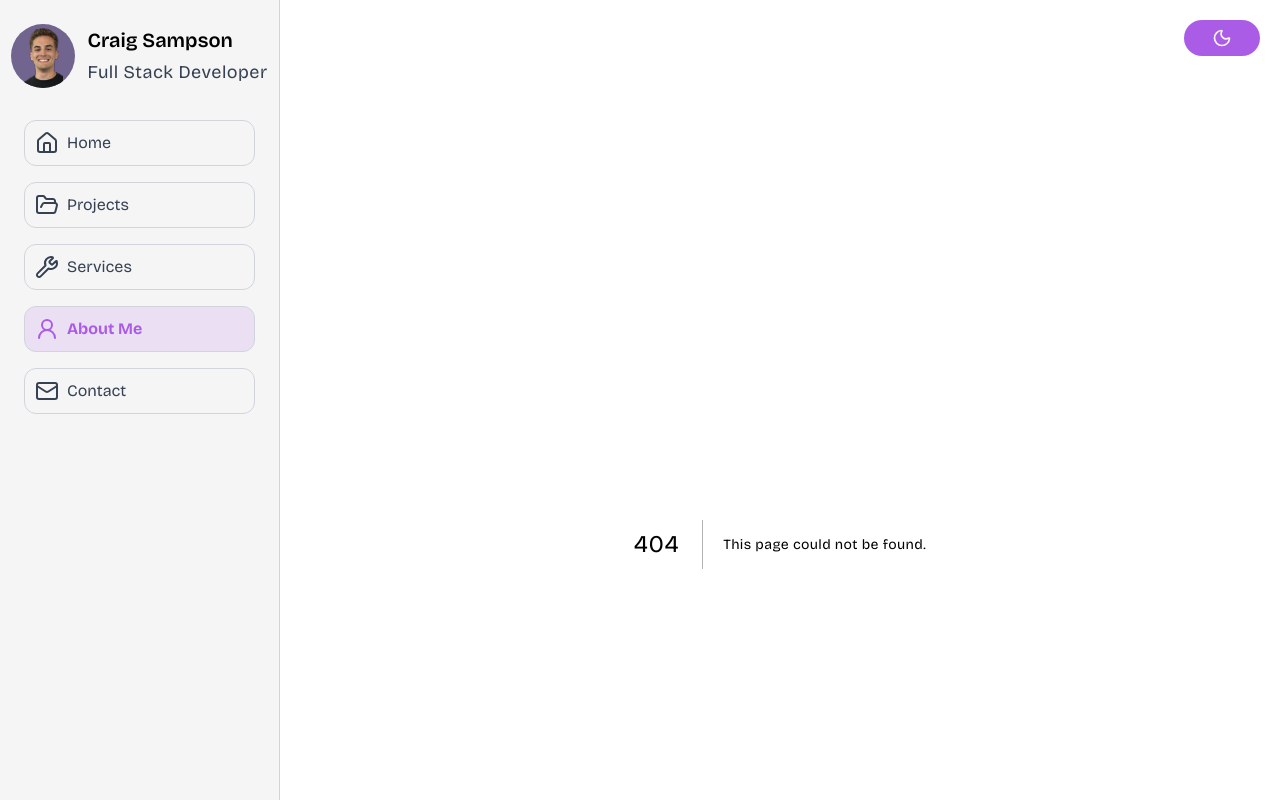
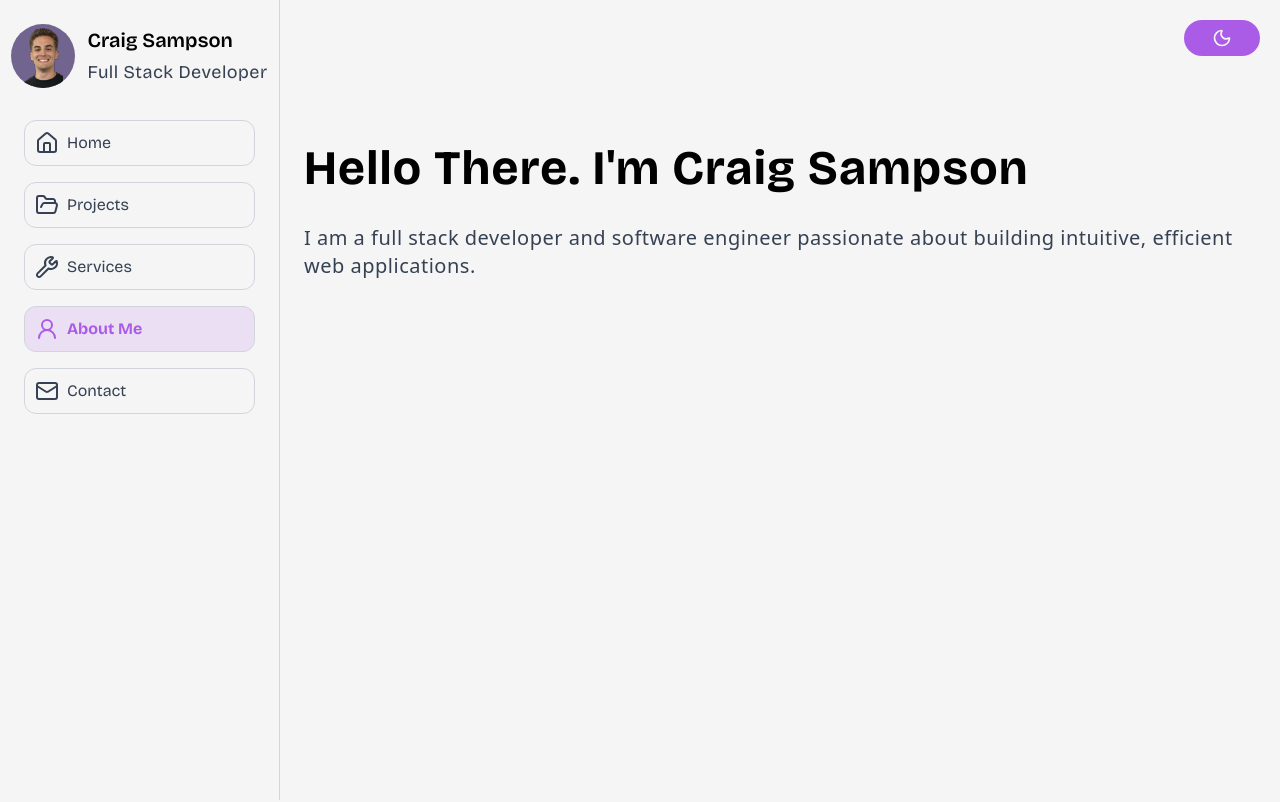
Before and after one commit to csam15/craigsampson-com, a Next.js app: page /about in a window 1280 px wide. Before the commit this address had no page. Shown: the top 802 px of the page. Built offline with nearby package versions, Linux system fonts and the light colour scheme.

Commit message:
about page created

```diff
--- /dev/null
+++ b/app/about/page.tsx
@@ -0,0 +1,14 @@
+export default function About() {
+  return (
+    <div className="page-container">
+      <div className="space-y-6 lg:space-y-8">
+        <h1>Hello There. I&apos;m Craig Sampson</h1>
+        <p>
+          I am a full stack developer and software engineer passionate about
+          building intuitive, efficient web applications.
+        </p>
+      </div>
+      <div></div>
+    </div>
+  );
+}
```
